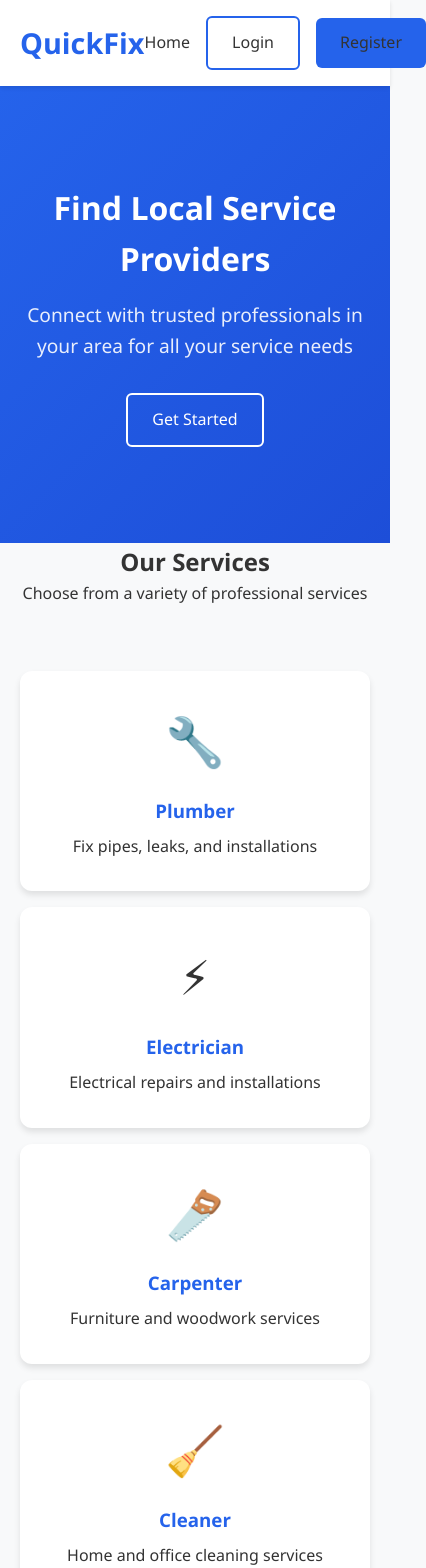
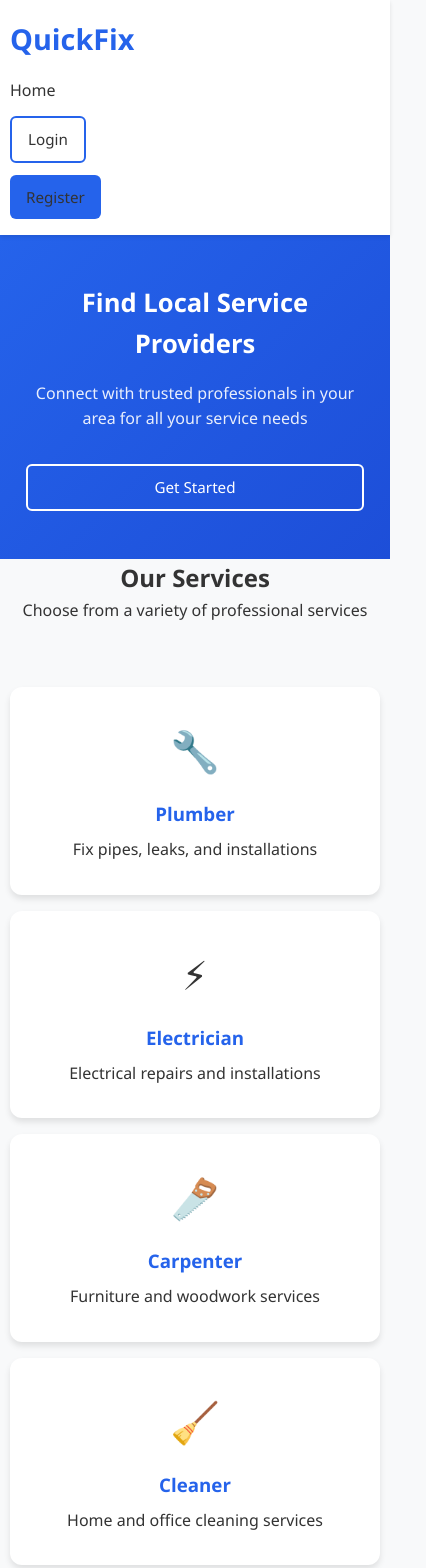
Before and after one commit to ChFaheem22/frontend, a React (Vite) app: page / in a window 390 px wide. Shown: the top 1568 px of the page, 426 px wide, since content can reach past the window. Built offline with nearby package versions, Linux system fonts and the light colour scheme.

Commit message:
Updating css

```diff
--- a/src/index.css
+++ b/src/index.css
@@ -377,3 +377,78 @@ body {
   color: #16a34a;
   border: 1px solid #bbf7d0;
 }
+
+@media (max-width: 480px) {
+  .container {
+    padding: 0 10px;
+  }
+
+  .hero {
+    padding: 3rem 1rem;
+  }
+
+  .hero h1 {
+    font-size: 1.6rem;
+  }
+
+  .hero p {
+    font-size: 1rem;
+  }
+
+  .nav-content {
+    flex-direction: column;
+    gap: 1rem;
+    align-items: flex-start;
+  }
+
+  .nav-links {
+    flex-direction: column;
+    gap: 0.75rem;
+    align-items: flex-start;
+  }
+
+  .services-grid,
+  .dashboard-stats,
+  .providers-grid {
+    grid-template-columns: 1fr;
+    gap: 1rem;
+  }
+
+  .form-container {
+    margin: 2rem 1rem;
+    padding: 1.5rem;
+  }
+
+  .booking-header {
+    flex-direction: column;
+    align-items: flex-start;
+    gap: 0.5rem;
+  }
+
+  .btn {
+    width: 100%;
+    padding: 0.6rem 1rem;
+    font-size: 0.95rem;
+  }
+
+  .service-icon {
+    font-size: 2.5rem;
+  }
+
+  .stat-number {
+    font-size: 1.5rem;
+  }
+
+  .provider-card {
+    padding: 1.5rem;
+  }
+
+  .provider-name {
+    font-size: 1.1rem;
+  }
+
+  .alert {
+    font-size: 0.9rem;
+    padding: 0.8rem;
+  }
+}
```
